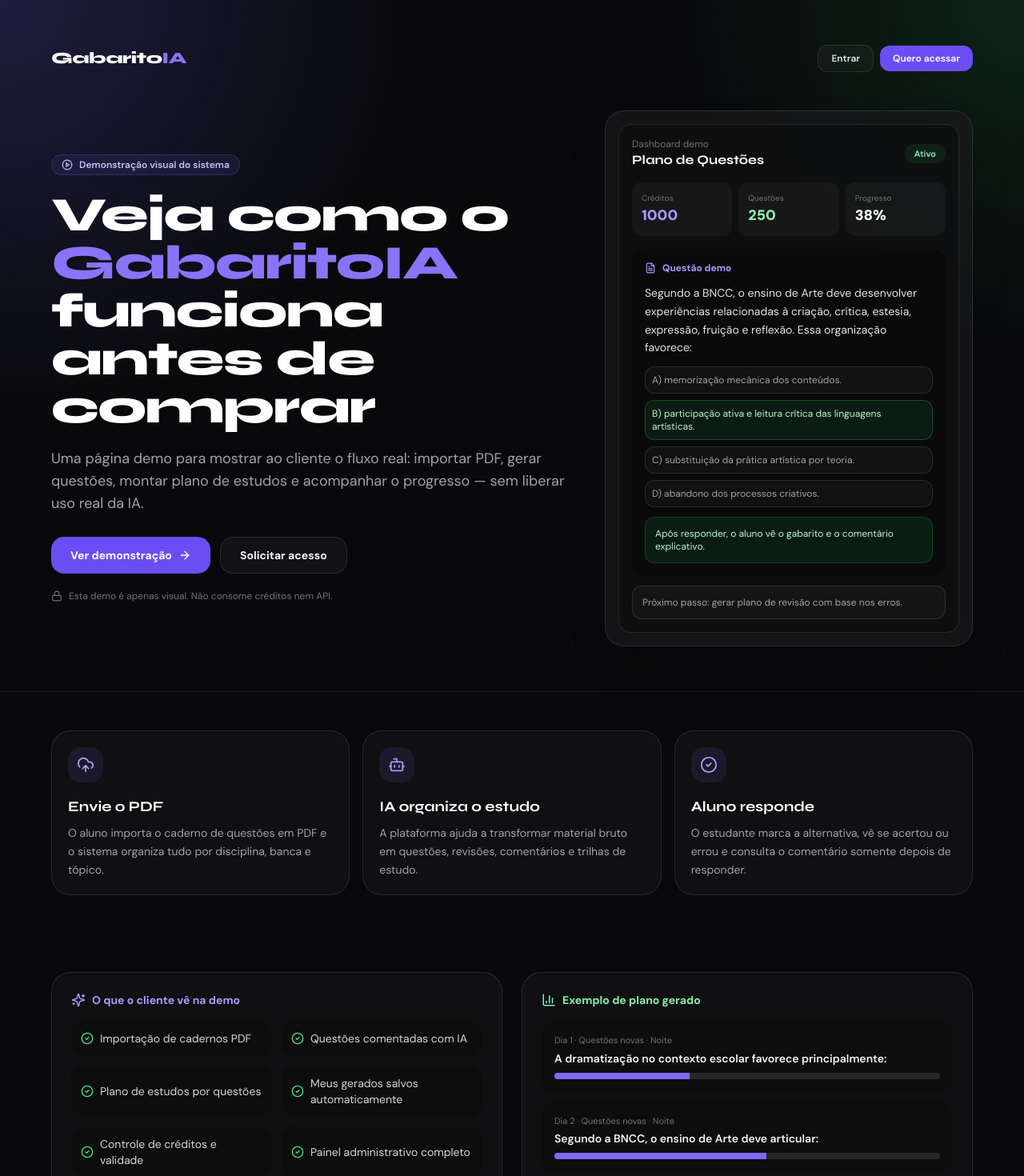
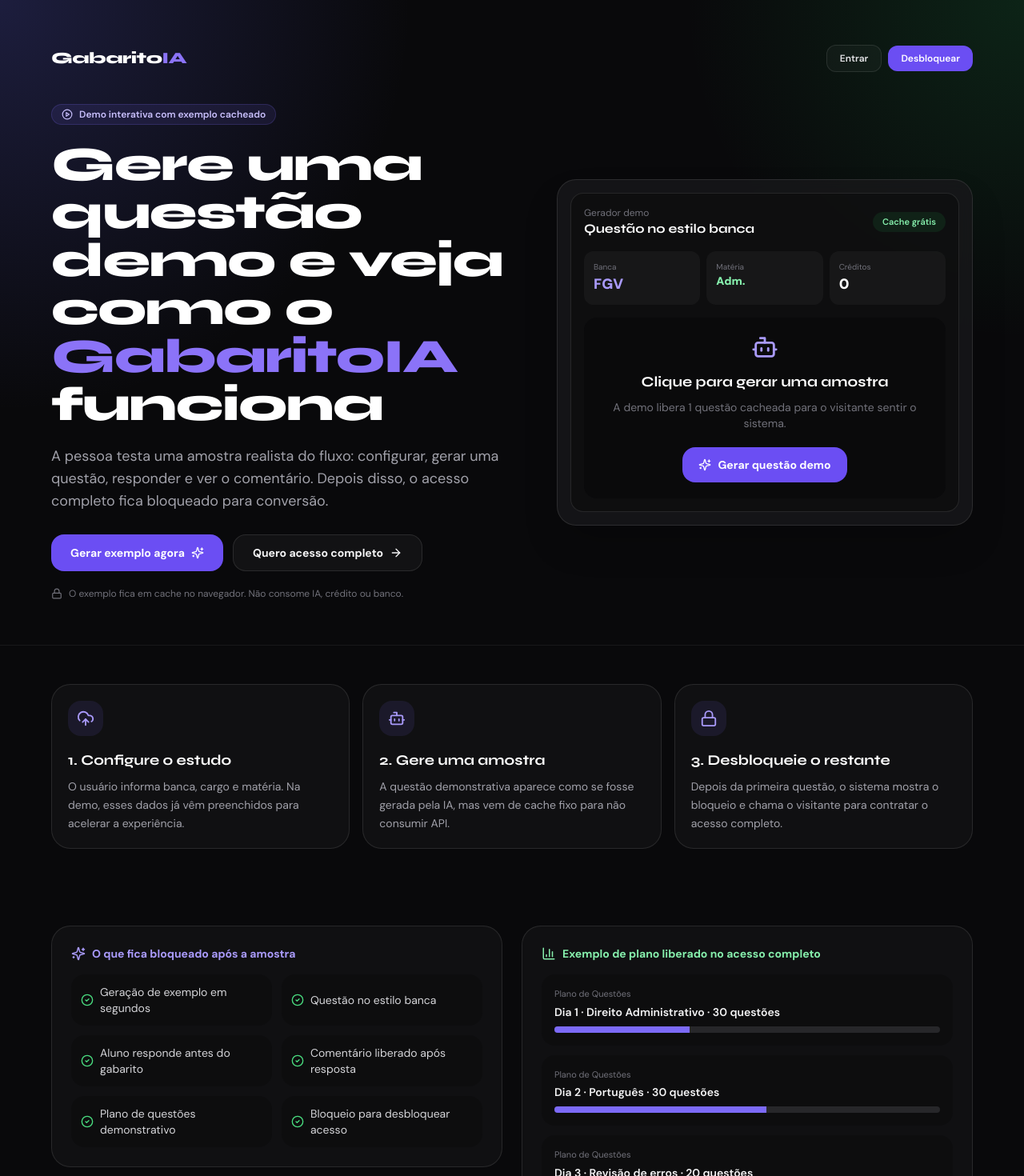
Before and after one commit to redeempregos-netizen/gabaritoia, a Next.js app: page /demo in a window 1280 px wide. Shown: the top 1470 px of the page at 80% size. Built offline with nearby package versions, Linux system fonts and the light colour scheme.

Commit message:
transforma demo em geracao cacheada interativa

```diff
--- a/src/app/demo/page.tsx
+++ b/src/app/demo/page.tsx
@@ -1,46 +1,94 @@
+'use client'
+
+import { useEffect, useState } from 'react'
 import Link from 'next/link'
-import { ArrowRight, BarChart3, Bot, CheckCircle2, FileText, Lock, PlayCircle, Sparkles, UploadCloud } from 'lucide-react'
+import { ArrowRight, BarChart3, Bot, CheckCircle2, FileText, Lock, Loader2, PlayCircle, Sparkles, UploadCloud } from 'lucide-react'
+
+const features = [
+  'Geração de exemplo em segundos',
+  'Questão no estilo banca',
+  'Aluno responde antes do gabarito',
+  'Comentário liberado após resposta',
+  'Plano de questões demonstrativo',
+  'Bloqueio para desbloquear acesso',
+]
+
+const cachedQuestion = {
+  banca: 'FGV',
+  cargo: 'Assistente Administrativo',
+  area: 'Direito Administrativo',
+  difficulty: 'Média',
+  statement:
+    'No âmbito da Administração Pública, o princípio que impõe ao agente público atuar conforme a finalidade prevista em lei, impedindo favorecimentos pessoais e perseguições, é conhecido como:',
+  options: [
+    'Princípio da autotutela.',
+    'Princípio da impessoalidade.',
+    'Princípio da publicidade.',
+    'Princípio da continuidade do serviço público.',
+    'Princípio da especialidade.',
+  ],
+  correctIndex: 1,
+  comment:
+    'A alternativa correta é B. A impessoalidade exige que a atuação administrativa seja voltada ao interesse público, sem favorecimentos, perseguições ou promoção pessoal do agente.',
+}
 
 const steps = [
   {
     icon: UploadCloud,
-    title: 'Envie o PDF',
-    text: 'O aluno importa o caderno de questões em PDF e o sistema organiza tudo por disciplina, banca e tópico.',
+    title: '1. Configure o estudo',
+    text: 'O usuário informa banca, cargo e matéria. Na demo, esses dados já vêm preenchidos para acelerar a experiência.',
   },
   {
     icon: Bot,
-    title: 'IA organiza o estudo',
-    text: 'A plataforma ajuda a transformar material bruto em questões, revisões, comentários e trilhas de estudo.',
+    title: '2. Gere uma amostra',
+    text: 'A questão demonstrativa aparece como se fosse gerada pela IA, mas vem de cache fixo para não consumir API.',
   },
   {
-    icon: CheckCircle2,
-    title: 'Aluno responde',
-    text: 'O estudante marca a alternativa, vê se acertou ou errou e consulta o comentário somente depois de responder.',
+    icon: Lock,
+    title: '3. Desbloqueie o restante',
+    text: 'Depois da primeira questão, o sistema mostra o bloqueio e chama o visitante para contratar o acesso completo.',
   },
 ]
 
-const features = [
-  'Importação de cadernos PDF',
-  'Questões comentadas com IA',
-  'Plano de estudos por questões',
-  'Meus gerados salvos automaticamente',
-  'Controle de créditos e validade',
-  'Painel administrativo completo',
-]
+export default function DemoPage() {
+  const [generated, setGenerated] = useState(false)
+  const [generating, setGenerating] = useState(false)
+  const [selected, setSelected] = useState<number | null>(null)
+  const [showUnlock, setShowUnlock] = useState(false)
 
-const demoQuestions = [
-  'A dramatização no contexto escolar favorece principalmente:',
-  'Segundo a BNCC, o ensino de Arte deve articular:',
-  'Em um plano de questões, a revisão de erros serve para:',
-]
+  useEffect(() => {
+    const alreadyGenerated = typeof window !== 'undefined' && window.localStorage.getItem('gabaritoia-demo-generated') === '1'
+    if (alreadyGenerated) {
+      setGenerated(true)
+      setShowUnlock(true)
+    }
+  }, [])
 
-export default function DemoPage() {
+  function generateExample() {
+    if (generated) return
+    setGenerating(true)
+    setTimeout(() => {
+      setGenerated(true)
+      setGenerating(false)
+      window.localStorage.setItem('gabaritoia-demo-generated', '1')
+    }, 900)
+  }
+
+  function answer(index: number) {
+    if (selected !== null) return
+    setSelected(index)
+    setTimeout(() => setShowUnlock(true), 500)
+  }
+
+  const answered = selected !== null
+  const isCorrect = selected === cachedQuestion.correctIndex
+
   return (
     <main className="min-h-screen bg-zinc-950 text-white overflow-hidden">
       <section className="relative px-5 py-8 md:py-14">
         <div className="absolute inset-0 bg-[radial-gradient(circle_at_top_left,rgba(99,102,241,0.22),transparent_34%),radial-gradient(circle_at_top_right,rgba(34,197,94,0.14),transparent_28%)]" />
         <div className="relative mx-auto max-w-6xl">
-          <header className="flex items-center justify-between gap-4 mb-12">
+          <header className="flex items-center justify-between gap-4 mb-10">
             <Link href="/" className="font-heading text-xl font-black tracking-tight">
               Gabarito<span className="text-brand-400">IA</span>
             </Link>
@@ -48,33 +96,33 @@
               <Link href="/login" className="rounded-xl border border-white/10 bg-white/[0.03] px-4 py-2 text-xs font-semibold text-zinc-200 hover:bg-white/[0.07]">
                 Entrar
               </Link>
-              <a href="#cta" className="rounded-xl bg-brand-600 px-4 py-2 text-xs font-semibold text-white hover:bg-brand-500">
-                Quero acessar
+              <a href="#desbloquear" className="rounded-xl bg-brand-600 px-4 py-2 text-xs font-semibold text-white hover:bg-brand-500">
+                Desbloquear
               </a>
             </div>
           </header>
 
-          <div className="grid lg:grid-cols-[1fr_460px] gap-8 items-center">
+          <div className="grid lg:grid-cols-[1fr_520px] gap-8 items-center">
             <div>
               <div className="inline-flex items-center gap-2 rounded-full border border-brand-500/20 bg-brand-500/10 px-3 py-1 text-xs font-semibold text-brand-200 mb-5">
-                <PlayCircle size={14} /> Demonstração visual do sistema
+                <PlayCircle size={14} /> Demo interativa com exemplo cacheado
               </div>
               <h1 className="font-heading text-4xl md:text-6xl font-black leading-tight tracking-tight">
-                Veja como o <span className="text-brand-400">GabaritoIA</span> funciona antes de comprar
+                Gere uma questão demo e veja como o <span className="text-brand-400">GabaritoIA</span> funciona
               </h1>
               <p className="mt-5 max-w-2xl text-base md:text-lg text-zinc-400 leading-relaxed">
-                Uma página demo para mostrar ao cliente o fluxo real: importar PDF, gerar questões, montar plano de estudos e acompanhar o progresso — sem liberar uso real da IA.
+                A pessoa testa uma amostra realista do fluxo: configurar, gerar uma questão, responder e ver o comentário. Depois disso, o acesso completo fica bloqueado para conversão.
               </p>
               <div className="mt-7 flex flex-col sm:flex-row gap-3">
-                <a href="#demo" className="rounded-2xl bg-brand-600 px-6 py-3 text-sm font-bold text-white hover:bg-brand-500 inline-flex items-center justify-center gap-2">
-                  Ver demonstração <ArrowRight size={16} />
+                <a href="#demo" onClick={generateExample} className="rounded-2xl bg-brand-600 px-6 py-3 text-sm font-bold text-white hover:bg-brand-500 inline-flex items-center justify-center gap-2">
+                  Gerar exemplo agora <Sparkles size={16} />
                 </a>
-                <a href="#cta" className="rounded-2xl border border-white/10 bg-white/[0.04] px-6 py-3 text-sm font-bold text-zinc-100 hover:bg-white/[0.08] inline-flex items-center justify-center gap-2">
-                  Solicitar acesso
+                <a href="#desbloquear" className="rounded-2xl border border-white/10 bg-white/[0.04] px-6 py-3 text-sm font-bold text-zinc-100 hover:bg-white/[0.08] inline-flex items-center justify-center gap-2">
+                  Quero acesso completo <ArrowRight size={16} />
                 </a>
               </div>
               <div className="mt-5 flex items-center gap-2 text-xs text-zinc-500">
-                <Lock size={14} /> Esta demo é apenas visual. Não consome créditos nem API.
+                <Lock size={14} /> O exemplo fica em cache no navegador. Não consome IA, crédito ou banco.
               </div>
             </div>
 
@@ -82,49 +130,90 @@
               <div className="rounded-2xl border border-white/10 bg-black/30 p-4">
                 <div className="flex items-center justify-between mb-4">
                   <div>
-                    <div className="text-xs text-zinc-500">Dashboard demo</div>
-                    <div className="font-heading font-bold">Plano de Questões</div>
+                    <div className="text-xs text-zinc-500">Gerador demo</div>
+                    <div className="font-heading font-bold">Questão no estilo banca</div>
                   </div>
-                  <span className="rounded-full bg-green-500/10 px-3 py-1 text-[11px] font-semibold text-green-300">Ativo</span>
+                  <span className="rounded-full bg-green-500/10 px-3 py-1 text-[11px] font-semibold text-green-300">Cache grátis</span>
                 </div>
 
                 <div className="grid grid-cols-3 gap-2 mb-4">
                   <div className="rounded-xl bg-white/[0.04] p-3">
-                    <div className="text-[10px] text-zinc-500">Créditos</div>
-                    <div className="text-lg font-black text-brand-300">1000</div>
+                    <div className="text-[10px] text-zinc-500">Banca</div>
+                    <div className="text-lg font-black text-brand-300">FGV</div>
                   </div>
                   <div className="rounded-xl bg-white/[0.04] p-3">
-                    <div className="text-[10px] text-zinc-500">Questões</div>
-                    <div className="text-lg font-black text-green-300">250</div>
+                    <div className="text-[10px] text-zinc-500">Matéria</div>
+                    <div className="text-sm font-black text-green-300">Adm.</div>
                   </div>
                   <div className="rounded-xl bg-white/[0.04] p-3">
-                    <div className="text-[10px] text-zinc-500">Progresso</div>
-                    <div className="text-lg font-black text-white">38%</div>
+                    <div className="text-[10px] text-zinc-500">Créditos</div>
+                    <div className="text-lg font-black text-white">0</div>
                   </div>
                 </div>
 
-                <div className="rounded-2xl bg-zinc-950/70 p-4 mb-3">
-                  <div className="flex items-center gap-2 text-xs font-bold text-brand-300 mb-3">
-                    <FileText size={14} /> Questão demo
+                {!generated && (
+                  <div className="rounded-2xl bg-zinc-950/70 p-5 text-center">
+                    <Bot size={34} className="mx-auto mb-3 text-brand-300" />
+                    <div className="font-heading text-lg font-bold">Clique para gerar uma amostra</div>
+                    <p className="text-sm text-zinc-500 mt-2">A demo libera 1 questão cacheada para o visitante sentir o sistema.</p>
+                    <button onClick={generateExample} disabled={generating} className="mt-5 rounded-2xl bg-brand-600 px-5 py-3 text-sm font-bold text-white hover:bg-brand-500 inline-flex items-center justify-center gap-2 disabled:opacity-60">
+                      {generating ? <Loader2 size={16} className="animate-spin" /> : <Sparkles size={16} />}
+                      {generating ? 'Gerando exemplo...' : 'Gerar questão demo'}
+                    </button>
                   </div>
-                  <p className="text-sm text-zinc-200 leading-relaxed mb-3">
-                    Segundo a BNCC, o ensino de Arte deve desenvolver experiências relacionadas à criação, crítica, estesia, expressão, fruição e reflexão. Essa organização favorece:
-                  </p>
-                  <div className="space-y-2">
-                    {['A) memorização mecânica dos conteúdos.', 'B) participação ativa e leitura crítica das linguagens artísticas.', 'C) substituição da prática artística por teoria.', 'D) abandono dos processos criativos.'].map((item, index) => (
-                      <div key={item} className={`rounded-xl border p-2 text-xs ${index === 1 ? 'border-green-500/30 bg-green-500/10 text-green-200' : 'border-white/10 bg-white/[0.03] text-zinc-400'}`}>
-                        {item}
+                )}
+
+                {generated && (
+                  <div className="rounded-2xl bg-zinc-950/70 p-4 mb-3">
+                    <div className="flex items-center gap-2 text-xs font-bold text-brand-300 mb-3">
+                      <FileText size={14} /> {cachedQuestion.banca} · {cachedQuestion.area} · {cachedQuestion.difficulty}
+                    </div>
+                    <p className="text-sm text-zinc-200 leading-relaxed mb-3">{cachedQuestion.statement}</p>
+                    <div className="space-y-2">
+                      {cachedQuestion.options.map((item, index) => {
+                        const isRight = answered && index === cachedQuestion.correctIndex
+                        const isWrongSelected = answered && selected === index && index !== cachedQuestion.correctIndex
+                        const className = answered
+                          ? isRight
+                            ? 'border-green-500/30 bg-green-500/10 text-green-200'
+                            : isWrongSelected
+                              ? 'border-red-500/30 bg-red-500/10 text-red-200'
+                              : 'border-white/10 bg-white/[0.03] text-zinc-500'
+                          : 'border-white/10 bg-white/[0.03] text-zinc-300 hover:border-brand-500/40 hover:text-brand-200 cursor-pointer'
+                        return (
+                          <button key={item} onClick={() => answer(index)} disabled={answered} className={`w-full text-left rounded-xl border p-2 text-xs transition-colors disabled:cursor-default ${className}`}>
+                            {'ABCDE'[index]}) {item}
+                          </button>
+                        )
+                      })}
+                    </div>
+
+                    {!answered && <div className="mt-3 rounded-xl border border-white/10 bg-white/[0.03] p-3 text-xs text-zinc-400">Marque uma alternativa para liberar o comentário.</div>}
+
+                    {answered && (
+                      <div className={`mt-3 rounded-xl border p-3 text-xs ${isCorrect ? 'border-green-500/20 bg-green-500/10 text-green-200' : 'border-red-500/20 bg-red-500/10 text-red-200'}`}>
+                        <div className="font-bold mb-1">{isCorrect ? 'Você acertou!' : `Você errou. Gabarito: ${'ABCDE'[cachedQuestion.correctIndex]}`}</div>
+                        <div className="text-zinc-300 leading-relaxed">{cachedQuestion.comment}</div>
                       </div>
-                    ))}
+                    )}
                   </div>
-                  <div className="mt-3 rounded-xl border border-green-500/20 bg-green-500/10 p-3 text-xs text-green-200">
-                    Após responder, o aluno vê o gabarito e o comentário explicativo.
+                )}
+
+                {showUnlock && (
+                  <div className="relative overflow-hidden rounded-2xl border border-brand-500/20 bg-gradient-to-br from-brand-600/20 to-green-500/10 p-4">
+                    <div className="absolute inset-0 backdrop-blur-[1px]" />
+                    <div className="relative">
+                      <div className="flex items-center gap-2 text-sm font-bold text-white mb-1">
+                        <Lock size={16} /> Desbloqueie o acesso completo
+                      </div>
+                      <p className="text-xs text-zinc-300 mb-4">Na demo você viu 1 questão. No acesso completo, o usuário gera planos, cadernos e questões ilimitadas conforme o pacote.</p>
+                      <div className="flex flex-col sm:flex-row gap-2">
+                        <a href="#desbloquear" className="rounded-xl bg-brand-600 px-4 py-2 text-xs font-bold text-white hover:bg-brand-500 text-center">Quero desbloquear</a>
+                        <Link href="/login" className="rounded-xl border border-white/10 bg-white/[0.05] px-4 py-2 text-xs font-bold text-white hover:bg-white/[0.09] text-center">Já tenho acesso</Link>
+                      </div>
+                    </div>
                   </div>
-                </div>
-
-                <div className="rounded-xl border border-white/10 bg-white/[0.03] p-3 text-xs text-zinc-400">
-                  Próximo passo: gerar plano de revisão com base nos erros.
-                </div>
+                )}
               </div>
             </div>
           </div>
@@ -154,7 +243,7 @@
         <div className="mx-auto max-w-6xl grid lg:grid-cols-2 gap-6 items-start">
           <div className="rounded-3xl border border-white/10 bg-white/[0.03] p-6">
             <div className="flex items-center gap-2 text-sm font-bold text-brand-300 mb-4">
-              <Sparkles size={18} /> O que o cliente vê na demo
+              <Sparkles size={18} /> O que fica bloqueado após a amostra
             </div>
             <div className="grid sm:grid-cols-2 gap-3">
               {features.map(feature => (
@@ -167,12 +256,12 @@
 
           <div className="rounded-3xl border border-white/10 bg-white/[0.03] p-6">
             <div className="flex items-center gap-2 text-sm font-bold text-green-300 mb-4">
-              <BarChart3 size={18} /> Exemplo de plano gerado
+              <BarChart3 size={18} /> Exemplo de plano liberado no acesso completo
             </div>
             <div className="space-y-3">
-              {demoQuestions.map((q, i) => (
+              {['Dia 1 · Direito Administrativo · 30 questões', 'Dia 2 · Português · 30 questões', 'Dia 3 · Revisão de erros · 20 questões'].map((q, i) => (
                 <div key={q} className="rounded-2xl bg-black/20 p-4">
-                  <div className="text-[11px] text-zinc-500 mb-1">Dia {i + 1} · Questões novas · Noite</div>
+                  <div className="text-[11px] text-zinc-500 mb-1">Plano de Questões</div>
                   <div className="text-sm font-semibold text-zinc-100">{q}</div>
                   <div className="mt-2 h-2 rounded-full bg-zinc-800 overflow-hidden">
                     <div className="h-full bg-brand-500" style={{ width: `${35 + i * 20}%` }} />
@@ -184,11 +273,11 @@
         </div>
       </section>
 
-      <section id="cta" className="px-5 py-16">
+      <section id="desbloquear" className="px-5 py-16">
         <div className="mx-auto max-w-4xl rounded-3xl border border-brand-500/20 bg-gradient-to-br from-brand-600/20 to-green-500/10 p-8 text-center">
-          <h2 className="font-heading text-3xl md:text-4xl font-black">Quer liberar o acesso completo?</h2>
+          <h2 className="font-heading text-3xl md:text-4xl font-black">Gostou da amostra?</h2>
           <p className="mt-3 text-zinc-300">
-            Use esta demo para apresentar o produto e leve o usuário para o checkout, WhatsApp ou página de planos.
+            Libere o acesso completo para gerar planos, questões, comentários, cadernos e revisões com IA.
           </p>
           <div className="mt-7 flex flex-col sm:flex-row gap-3 justify-center">
             <Link href="/login" className="rounded-2xl bg-brand-600 px-6 py-3 text-sm font-bold text-white hover:bg-brand-500">
@@ -198,7 +287,7 @@
               Falar no WhatsApp
             </a>
           </div>
-          <p className="mt-4 text-xs text-zinc-500">Substitua o link do WhatsApp pelo seu número real quando quiser.</p>
+          <p className="mt-4 text-xs text-zinc-500">Troque o link do WhatsApp pelo seu número real quando quiser.</p>
         </div>
       </section>
     </main>
```
